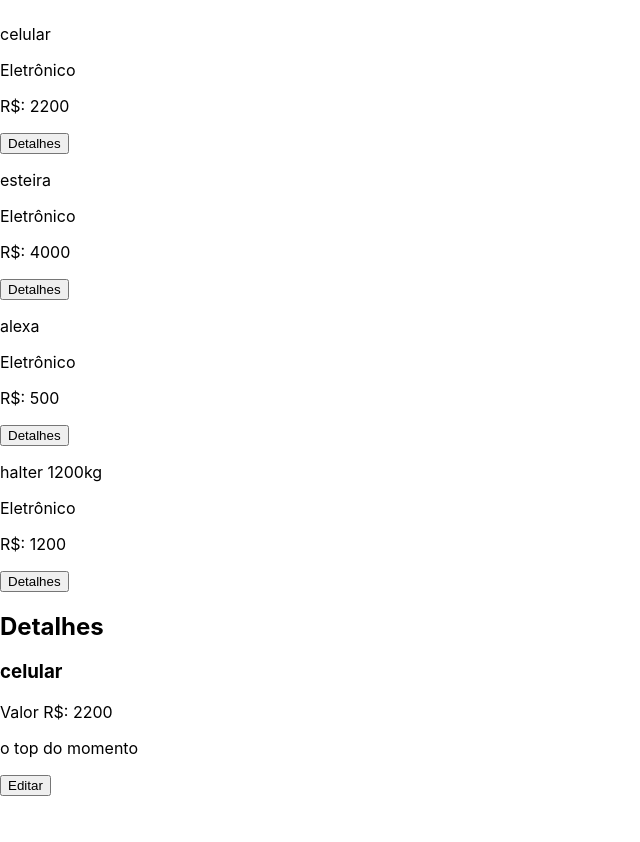
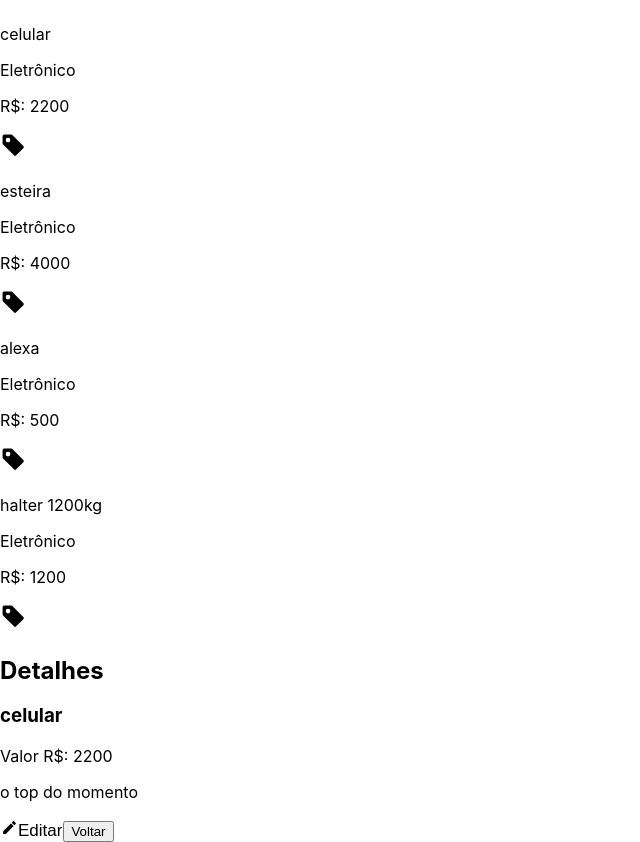
Before and after one commit to VictorVidal08/front-end-radar-fit, a React (Create React App) app: page / in a window 1280 px wide. Shown: the part 164-1006 px from the top of the page, without its empty margins (0-640 px from the left). Before the commit the page ends 960 px from the top, so only its background shows below. Built offline with nearby package versions, Linux system fonts and the light colour scheme; no server answers.

Commit message:
style: adding some icons into buttons

```diff
--- a/package.json
+++ b/package.json
@@ -3,12 +3,14 @@
   "version": "0.1.0",
   "private": true,
   "dependencies": {
+    "@react-icons/all-files": "^4.1.0",
     "@testing-library/jest-dom": "^5.16.5",
     "@testing-library/react": "^13.4.0",
     "@testing-library/user-event": "^13.5.0",
     "axios": "^1.1.3",
     "react": "^18.2.0",
     "react-dom": "^18.2.0",
+    "react-icons": "^4.6.0",
     "react-router-dom": "^5.3.4",
     "react-scripts": "5.0.1",
     "web-vitals": "^2.1.4"
--- /dev/null
+++ b/src/components/detalhesProduto/detalhes.css
@@ -0,0 +1,8 @@
+.edit-btn {
+    background-color: white;
+    border: none;
+    color: black;
+    padding: 1px 1px;
+    font-size: 17px;
+    cursor: pointer;
+  }
--- a/src/components/detalhesProduto/detalhes.jsx
+++ b/src/components/detalhesProduto/detalhes.jsx
@@ -1,6 +1,12 @@
 import React from 'react';
+import { useHistory } from 'react-router-dom';
+import { MdEdit } from '@react-icons/all-files/md/MdEdit'
+import './detalhes.css';
 
 function Detalhes() {
+
+    const history = useHistory();
+
     const fakeProduct = [
         {
           "_id": "6366ae6d46ec69aa5de97dd8",
@@ -18,8 +24,16 @@ function Detalhes() {
             <h3>{ product.produto }</h3>
             <p>{ `Valor R$: ${ product.valor }` }</p>
             <p>{  product.descricao }</p>
-            <button>
+            <button class="edit-btn">
+                <MdEdit />
                 Editar
+            </button>
+            <button
+              onClick={ () => {
+                history.push('/');
+              } }
+            >
+                Voltar
             </button>
         </div>
       )) }
--- /dev/null
+++ b/src/components/listaProdutos/listaDeProdutos.css
@@ -0,0 +1,8 @@
+.tag-btn {
+    background-color: white;
+    border: none;
+    color: black;
+    padding: 1px 1px;
+    font-size: 25px;
+    cursor: pointer; /* Mouse pointer on hover */
+  }
--- a/src/components/listaProdutos/listaDeProdutos.jsx
+++ b/src/components/listaProdutos/listaDeProdutos.jsx
@@ -1,6 +1,8 @@
 import React, { useEffect } from 'react';
 import { useHistory } from 'react-router-dom';
 import { getProducts } from '../../service/requests';
+import './listaDeProdutos.css';
+import { BsTagFill } from '@react-icons/all-files/bs/BsTagFill'
 
 function ListaDeProdutos() {
 
@@ -60,12 +62,13 @@ const fakeProducts = [
             {/* { categoria do produto não foi informada no README do backend } */}
             <p>{ `R$: ${ product.valor }` }</p>
             <button
+                class="tag-btn"
                 id={ product._id }
                 onClick={ () => {
                     history.push('/produtos/detalhes');
                   } }
             >
-                Detalhes
+            <BsTagFill />
             </button>
         </div>
       )) }
```
Also changed, not shown: 1 other file (tests, documents, lock files or other folders).
